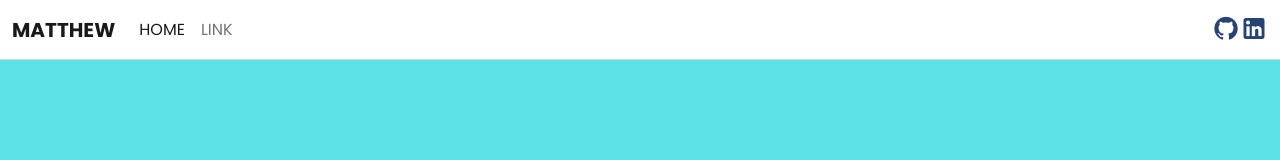
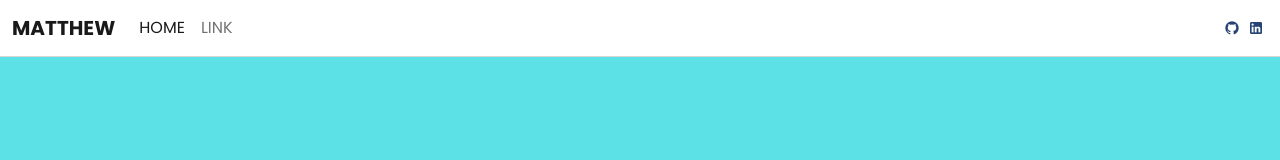
Before and after one commit to mattwong91/mattwong91.github.io, a website with bundled scripts: page index.html in a window 1280 px wide. Shown: the top 160 px of the page. Built offline with nearby package versions, Linux system fonts and the light colour scheme; a script that the page names is missing.

Commit message:
socials in navbar padded and sized

```diff
--- a/index.html
+++ b/index.html
@@ -39,9 +39,14 @@
               <a class="nav-link" href="#">Link</a>
             </li>
           </ul>
-          <div class="d-flex fs-3">
-            <a class="mdi mdi-github" href="https://github.com/mattwong91"></a>
-            <a class="mdi mdi-linkedin" href="https://www.linkedin.com/in/mattwong91"></a>
+
+          <div class="d-flex social-icon">
+            <div class="px-1">
+              <a class="mdi mdi-github" href="https://github.com/mattwong91"></a>
+            </div>
+            <div class="px-1">
+              <a class="mdi mdi-linkedin" href="https://www.linkedin.com/in/mattwong91"></a>
+            </div>
           </div>
         </div>
       </div>
```
